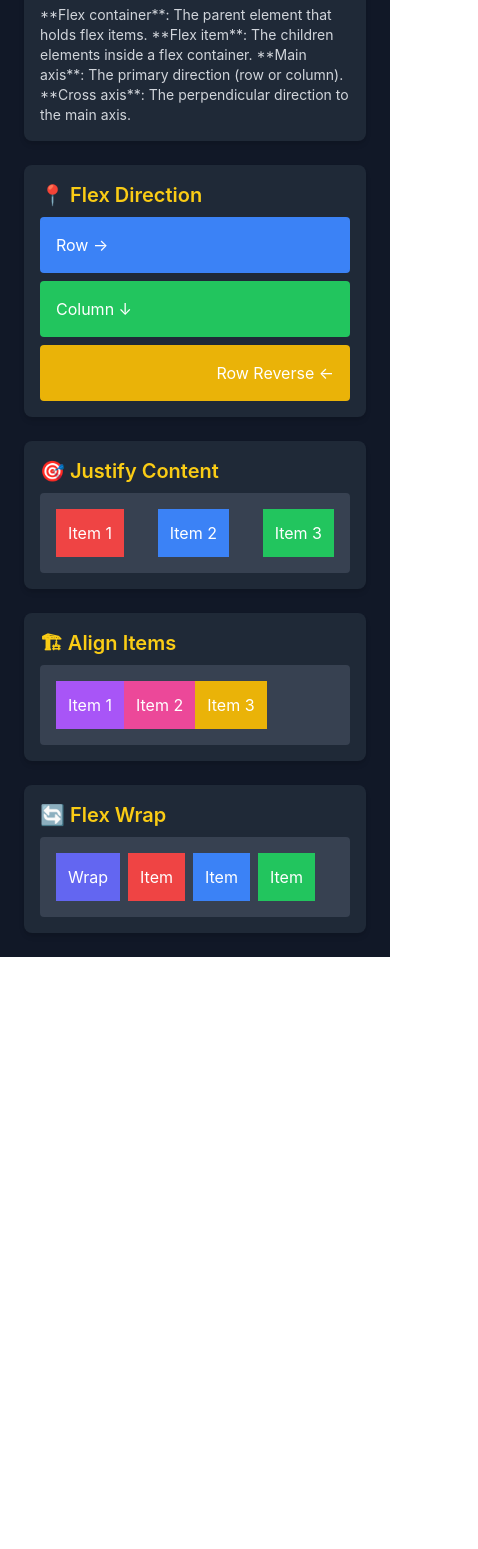
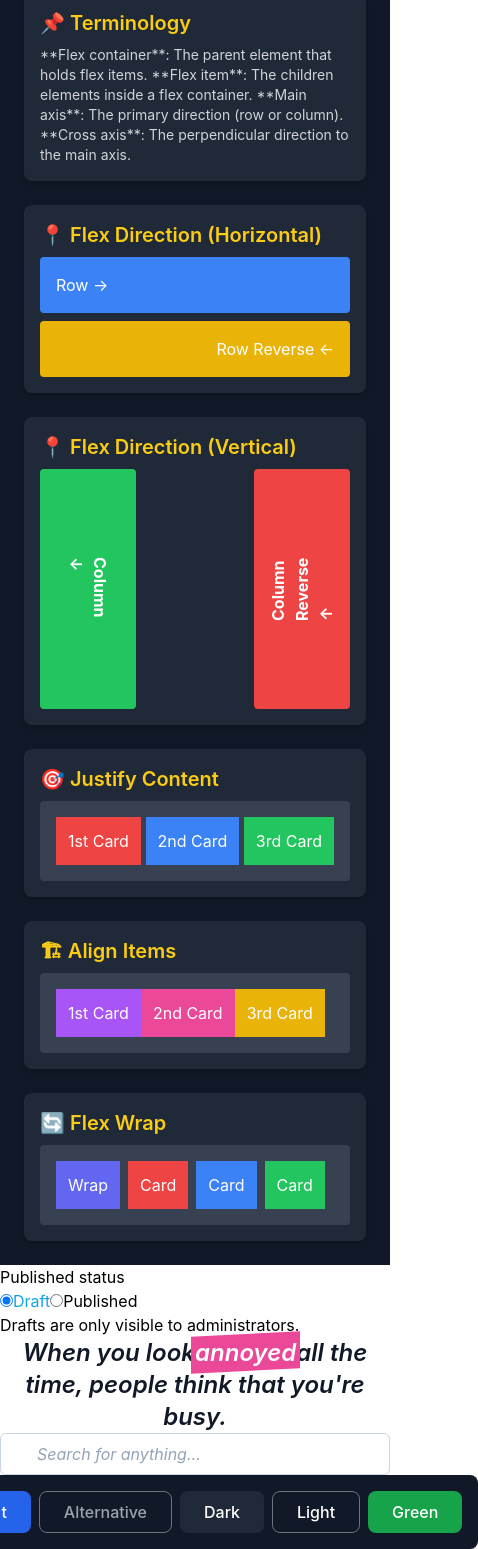
Before and after one commit to Don-tresor05/Tailwind-Project, a React (Create React App) app in the folder my-project/: page / in a window 390 px wide. Shown: the part 391-1940 px from the top of the page, 478 px wide, since content can reach past the window. Before the commit the page ends 1348 px from the top, so only its background shows below. Built offline with nearby package versions, Linux system fonts and the light colour scheme.

Commit message:
Day 4 working on Tailwind and React for responsive and well designed layouts, buttons, etc

```diff
--- a/my-project/src/App.js
+++ b/my-project/src/App.js
@@ -1,5 +1,7 @@
 import React from 'react'
 import Flexbox from './components/Flexbox'
+import Sample from './components/Sample';
+import Button from './components/Button';
 
 // export default function App() {
 //   return (
@@ -30,6 +32,10 @@ import Flexbox from './components/Flexbox'
         <div>
           <Flexbox />
         </div>
+        <div>
+          <Sample />
+        </div>
+        <Button />
       </div>
 
     );
--- /dev/null
+++ b/my-project/src/components/Button.jsx
@@ -0,0 +1,26 @@
+import React from 'react'
+
+export default function Button() {
+  return (
+    <div>
+      <div className='flex space-x-2 bg-gray-900 p-4 rounded-lg shadow-md'>
+        <button className="px-6 py-2 rounded-lg bg-blue-600 text-white font-medium hover:bg-blue-700">
+            Default
+        </button>
+
+        <button className='px-6 py-2 rounded-lg border border-gray-500 text-gray-400 font-medium hover:bg-gray-700'>
+            Alternative
+        </button>
+        <button className='px-6 py-2 rounded-lg bg-gray-800 text-white font-medium hover:bg-gray-700'>
+            Dark
+        </button>
+        <button className='px-6 py-2 rounded-lg border border-gray-500 text-white font-medium hover:bg-gray-700'>
+            Light
+        </button>
+        <button className="px-6 py-2 rounded-lg bg-green-600 text-white font-medium hover:bg-green-700">
+            Green
+        </button>
+        </div>
+    </div>
+  )
+}
--- a/my-project/src/components/Flexbox.jsx
+++ b/my-project/src/components/Flexbox.jsx
@@ -5,7 +5,7 @@ const FlexboxCheatsheet = () => {
     <div className="bg-gray-900 text-white min-h-screen p-6 flex flex-col items-center">
       {/* Title */}
       <h1 className="text-4xl font-bold text-center mb-6 uppercase">
-        🔹 Flexbox Cheatsheet 🔹
+        🔹 Building Layouts with Taiwind 🏗️ 🔹
       </h1>
 
       {/* Terminology Section */}
@@ -21,21 +21,43 @@ const FlexboxCheatsheet = () => {
         </p>
       </div>
 
-      {/* Flex Properties Grid */}
-      <div className="grid grid-cols-1 md:grid-cols-2 gap-6 w-full max-w-4xl">
-        {/* Flex Direction */}
+            {/* Flex Properties Grid */}
+            <div className="grid grid-cols-1 md:grid-cols-2 gap-6 w-full max-w-4xl">
+              {/* Flex Direction (Horizontal) */}
         <div className="bg-gray-800 p-4 rounded-lg shadow-md">
           <h2 className="text-xl font-semibold mb-2 text-yellow-400">
-            📍 Flex Direction
+            📍 Flex Direction (Horizontal)
           </h2>
           <div className="space-y-2">
             <div className="flex flex-row bg-blue-500 p-4 rounded">Row →</div>
-            <div className="flex flex-col bg-green-500 p-4 rounded">Column ↓</div>
             <div className="flex flex-row-reverse bg-yellow-500 p-4 rounded">
               Row Reverse ←
             </div>
           </div>
         </div>
+
+              {/* Flex Direction (Vertical) with Rotated Text */}
+      <div className="bg-gray-800 p-4 rounded-lg shadow-md">
+        <h2 className="text-xl font-semibold mb-2 text-yellow-400">
+          📍 Flex Direction (Vertical)
+        </h2>
+        <div className="flex flex-row justify-between items-center space-x-4">
+          {/* Left Side Box (Taller) */}
+          <div className="bg-green-500 p-4 rounded flex items-center justify-center h-60       w-24">
+            <span className="transform rotate-90 text-white font-bold">
+              Column ↓
+            </span>
+          </div>
+
+          {/* Right Side Box (Taller) */}
+          <div className="bg-red-500 p-4 rounded flex items-center justify-center h-60       w-24">
+            <span className="transform -rotate-90 text-white font-bold">
+              Column Reverse ↑
+            </span>
+          </div>
+        </div>
+      </div>
+
 
         {/* Justify Content */}
         <div className="bg-gray-800 p-4 rounded-lg shadow-md">
@@ -43,9 +65,9 @@ const FlexboxCheatsheet = () => {
             🎯 Justify Content
           </h2>
           <div className="flex justify-between bg-gray-700 p-4 rounded">
-            <div className="bg-red-500 p-3">Item 1</div>
-            <div className="bg-blue-500 p-3">Item 2</div>
-            <div className="bg-green-500 p-3">Item 3</div>
+            <div className="bg-red-500 p-3">1st Card</div>
+            <div className="bg-blue-500 p-3">2nd Card</div>
+            <div className="bg-green-500 p-3">3rd Card</div>
           </div>
         </div>
 
@@ -55,9 +77,9 @@ const FlexboxCheatsheet = () => {
             🏗 Align Items
           </h2>
           <div className="flex items-center bg-gray-700 p-4 h-20 rounded">
-            <div className="bg-purple-500 p-3">Item 1</div>
-            <div className="bg-pink-500 p-3">Item 2</div>
-            <div className="bg-yellow-500 p-3">Item 3</div>
+            <div className="bg-purple-500 p-3">1st Card</div>
+            <div className="bg-pink-500 p-3">2nd Card</div>
+            <div className="bg-yellow-500 p-3">3rd Card</div>
           </div>
         </div>
 
@@ -68,13 +90,14 @@ const FlexboxCheatsheet = () => {
           </h2>
           <div className="flex flex-wrap gap-2 bg-gray-700 p-4 rounded">
             <div className="bg-indigo-500 p-3">Wrap</div>
-            <div className="bg-red-500 p-3">Item</div>
-            <div className="bg-blue-500 p-3">Item</div>
-            <div className="bg-green-500 p-3">Item</div>
+            <div className="bg-red-500 p-3">Card</div>
+            <div className="bg-blue-500 p-3">Card</div>
+            <div className="bg-green-500 p-3">Card</div>
           </div>
         </div>
       </div>
     </div>
+
   );
 };
 
--- /dev/null
+++ b/my-project/src/components/Sample.jsx
@@ -0,0 +1,36 @@
+import React from 'react'
+
+export default function Sample() {
+  return (
+    <div>
+      <fieldset>
+  <legend>Published status</legend>
+  <input id="draft" class="peer/draft" type="radio" name="status" checked />
+  <label for="draft" class="peer-checked/draft:text-sky-500">Draft</label>
+  <input id="published" class="peer/published" type="radio" name="status" />
+  <label for="published" class="peer-checked/published:text-sky-500">Published</label>
+  <div class="hidden peer-checked/draft:block">Drafts are only visible to administrators.</div>
+  <div class="hidden peer-checked/published:block">Your post will be publicly visible on your site.</div>
+</fieldset>
+
+<blockquote class="text-center text-2xl font-semibold text-gray-900 italic">
+  When you look
+  <span class="relative">
+    <span class="absolute -inset-1 block -skew-y-3 bg-pink-500" aria-hidden="true"></span>
+    <span class="relative text-white">annoyed</span>
+  </span>
+  all the time, people think that you're busy.
+</blockquote>
+<div>
+<label class="relative block">
+  <span class="sr-only">Search</span>
+  <span class="absolute inset-y-0 left-0 flex items-center pl-2">
+    <svg class="h-5 w-5 fill-slate-300" viewBox="0 0 20 20"></svg>
+  </span>
+  <input class="placeholder:italic placeholder:text-slate-400 block bg-white w-full border border-slate-300 rounded-md py-2 pl-9 pr-3 shadow-sm focus:outline-none focus:border-sky-500 focus:ring-sky-500 focus:ring-1 sm:text-sm" placeholder="Search for anything..." type="text" name="search"/>
+</label>
+</div>
+
+    </div>
+  )
+}
```
